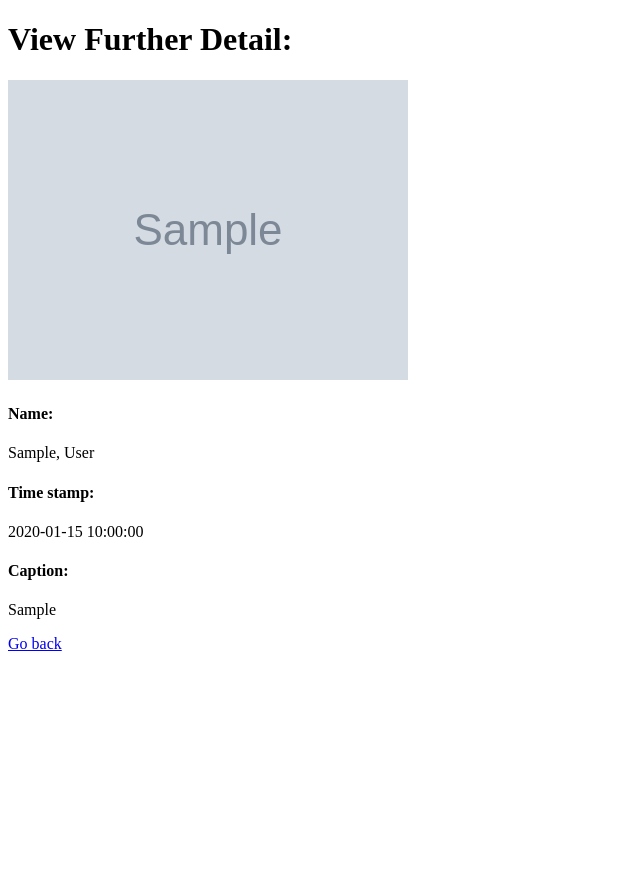
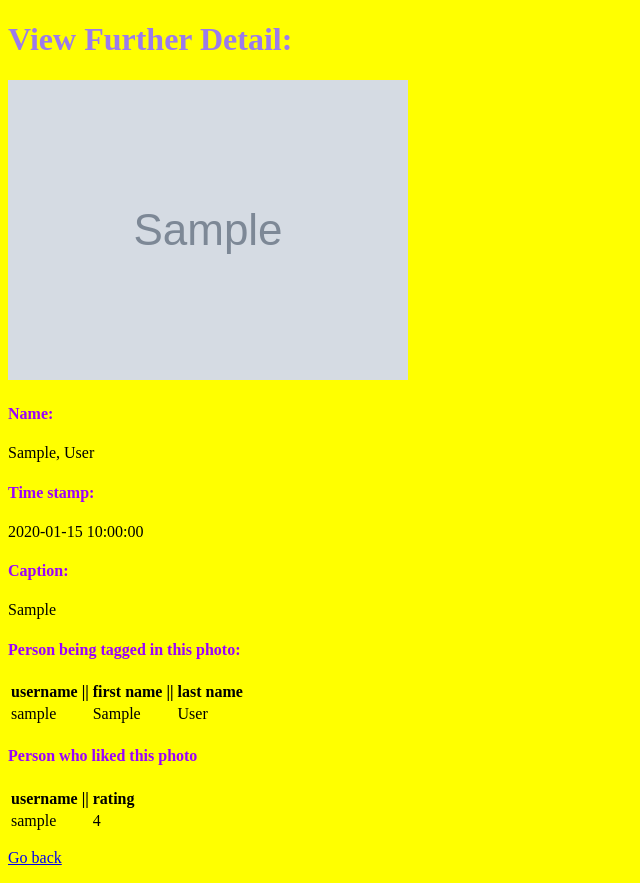
Before and after one commit to lmxy0212/Finstagram, a Flask app: page /photos/1 in a window 1280 px wide. Shown: the whole page, without its empty margins (0-640 px from the left). Before the commit the page ends 651 px from the top, so only its background shows below. Run offline with Flask 2, Linux system fonts and the light colour scheme; the visitor is signed in with stand-in values (Sample User, id 1); tables that the repository leaves empty hold one stand-in row (values such as "Sample post"); grey boxes marked "Sample" are stand-in pictures.

Commit message:
done view_further_info(photoID); also formatted html :)

```diff
--- a/Flask/app.py
+++ b/Flask/app.py
@@ -57,28 +57,34 @@ def photos():
 @app.route("/photos/<photoID>", methods=["GET"])
 @login_required
 def view_further_info(photoID):
+
     # photo
     query = "SELECT * FROM Photo WHERE photoID = %s"
-    with conn.cursor() as cursor:
-        cursor.execute(query, (photoID))
+    cursor = conn.cursor()
+    cursor.execute(query, (photoID))
     photo = cursor.fetchone()
-    # first last name
+
+    # first last name of poster
     query = "SELECT firstName, lastName FROM Person WHERE username=%s"
-    with conn.cursor() as cursor:
-        cursor.execute(query, (session["username"]))
+    cursor = conn.cursor()
+    cursor.execute(query, (session["username"]))
     name = cursor.fetchone()
-    # tagged
-    # query = "SELECT username, firstName, lastName FROM Photo NATURAL JOIN TAGGED JOIN Person ON Person.photoPoster = Photo.photoID WHERE username=%s"
-    # with conn.cursor() as cursor:
-    #     cursor.execute(query, (session["username"]))
-    # tags = cursor.fetchone()
 
-    # query = "SELECT username FROM Tag WHERE photoID=%s AND acceptedTag=1"
-    # with conn.cursor() as cursor:
-    #     cursor.execute(query, (photoID))
-    # tags = cursor.fetchall()
+    # being tagged
+    query = "SELECT username, firstName, lastName " \
+            "FROM Tagged NATURAL JOIN Person " \
+            "WHERE photoID = %s AND tagstatus = 1"
+    conn.cursor()
+    cursor.execute(query, (photoID))
+    tags = cursor.fetchall()
 
-    return render_template("view_further_info.html", photo=photo, name=name)
+    # rating
+    query = 'SELECT username, rating FROM Likes WHERE photoID = %s'
+    cursor = conn.cursor()
+    cursor.execute(query, (photoID))
+    rating = cursor.fetchall()
+
+    return render_template("view_further_info.html", photo=photo, name=name, tags=tags, ratings=rating)
 
 
 @app.route("/photo/<image_name>", methods=["GET"])
--- a/Flask/templates/home.html
+++ b/Flask/templates/home.html
@@ -2,7 +2,7 @@
     <head>
         <title>Finstagram</title>
     </head>
-    <body>
+    <body style="background-color:lightsteelblue;">
         <h1>Hello, {{ username }}:)</h1>
         <div>
             <ul>
--- a/Flask/templates/login.html
+++ b/Flask/templates/login.html
@@ -1,7 +1,7 @@
 <html>
 <head>
 </head>
-<body>
+<body style="background-color:lightgreen;">
 <form action="/loginAuth" method="POST">
 	<input type="text" name = "username" placeholder="username" required/> </br>
 	<input type="password" name = "password" placeholder="password" required/></br>
--- a/Flask/templates/photos.html
+++ b/Flask/templates/photos.html
@@ -4,10 +4,10 @@
     <meta charset="UTF-8">
     <title>Finstagram</title>
 </head>
-<body>
+<body style="background-color:lightpink;">
     <h1>Visible Photos</h1>
     <table>
-	<th>photoID</th>
+	<th>photoID ||</th>
 	<th>photoPoster</th>
 
     {% for photo in photos %}
--- a/Flask/templates/register.html
+++ b/Flask/templates/register.html
@@ -2,7 +2,7 @@
 <head>
     <title>Register</title>
 </head>
-<body>
+<body style="background-color:lightgreen;">
     <h1>Register :)</h1>
     <div>
         <form action="/registerAuth" method="POST">
--- a/Flask/templates/upload.html
+++ b/Flask/templates/upload.html
@@ -2,7 +2,7 @@
     <head>
         <title>Photo Upload</title>
     </head>
-    <body>
+    <body style="background-color:palegoldenrod;">
         <h1>Upload a Photo!</h1>
         <div>
             <form action="/uploadPhoto" method="post" enctype="multipart/form-data">
--- a/Flask/templates/view_further_info.html
+++ b/Flask/templates/view_further_info.html
@@ -4,19 +4,45 @@
     <meta charset="UTF-8">
     <title>Finstagram</title>
 </head>
-<body>
-    <h1>View Further Detail:</h1>
+<body style="background-color:yellow;">
+    <h1 style="color:rgb(155,123,235)">View Further Detail:</h1>
+
+
+    {#    -------------------------------- display person who post this ------------------------------------------#}
     <p><img src="/photo/{{photo.filepath}}" alt={{photo.photoID}}></p>
-        <h4>Name:</h4> {{name.firstName}}, {{name.lastName}}
-        <h4>Time stamp:</h4> {{photo.postingdate}}
-{#                <br>Posted by {{image.photoOwner}}{% if settings.displayTimestamp %} on {{image.timestamp}}{% endif %}#}
-{#    {% if tags.tagstatus != 0 %}<h4>Person being tagged:</h4>#}
-{#        {% for tag in tags %}#}
-{#            username: {{tag.username}}#}
-{#            name: {{ tags.firstName }}, {{ tags.lastName }}#}
-{#        {% endfor %}#}
-{#    {% endif %}#}
-        <h4>Caption: </h4>{{photo.caption}}
+        <h4 style="color:rgb(155,0,255)">Name:</h4> {{name.firstName}}, {{name.lastName}}
+        <h4 style="color:rgb(155,0,255)">Time stamp:</h4> {{photo.postingdate}}
+
+    <h4 style="color:rgb(155,0,255)">Caption: </h4>{{photo.caption}}
+
+
+    {#    -------------------------------- display tags ------------------------------------------#}
+    <h4 style="color:rgb(155,0,255)">Person being tagged in this photo:</h4>
+    <table>
+        <th>username ||</th>
+        <th>first name ||</th>
+        <th>last name</th>
+        {% for tag in tags %}
+            <tr>
+                <td>{{tag.username}}</td>
+                <td>{{tag.firstName}}</td>
+                <td>{{tag.lastName}}</td>
+            </tr>
+        {% endfor %}
+    </table>
+
+    {#    -------------------------------- display likes ------------------------------------------#}
+    <h4 style="color:rgb(155,0,255)">Person who liked this photo</h4>
+    <table>
+	<th>username ||</th>
+	<th>rating</th>
+    {% for rating in ratings %}
+        <tr>
+            <td>{{rating.username}}</td>
+            <td>{{rating.rating}}</td>
+        </tr>
+    {% endfor %}
+    </table>
 
     {% if message %}
         {{ message }}
```
Also changed, not shown: Flask/templates/index.html (+9 -3 lines).
